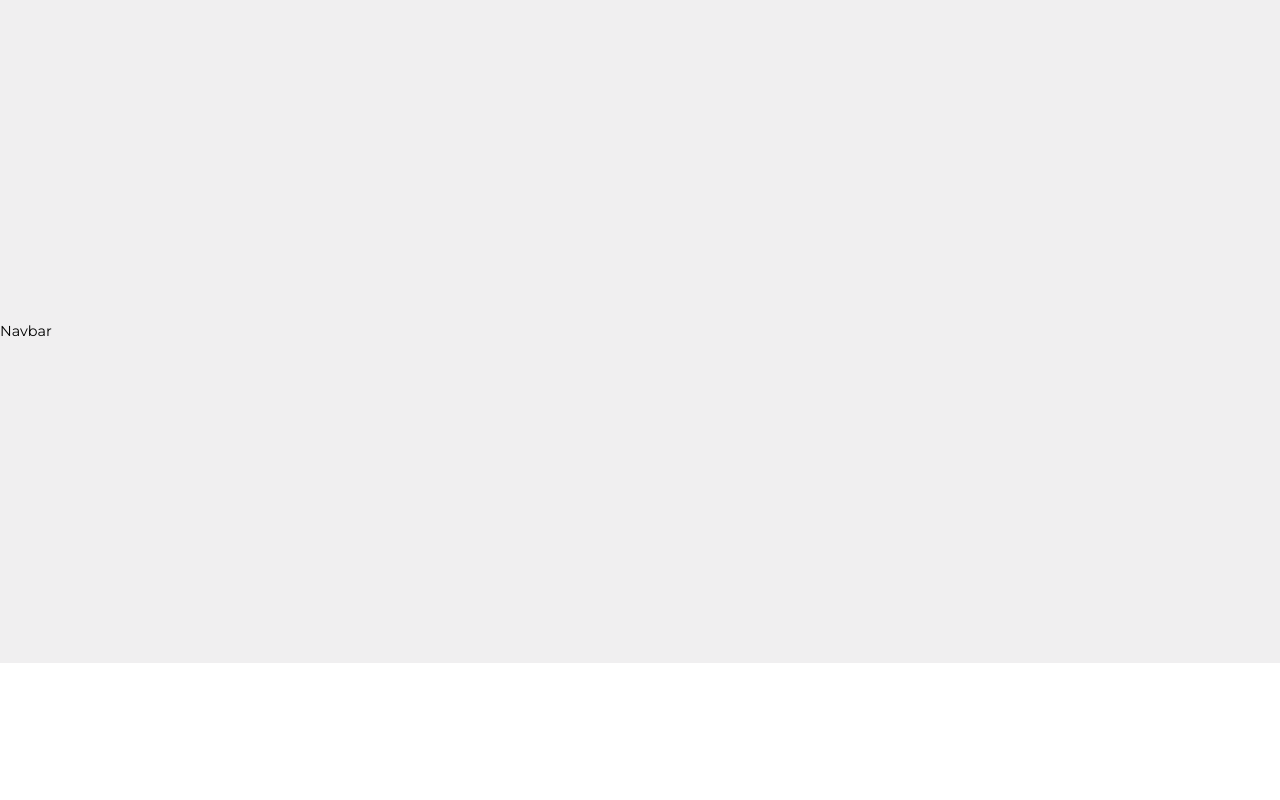
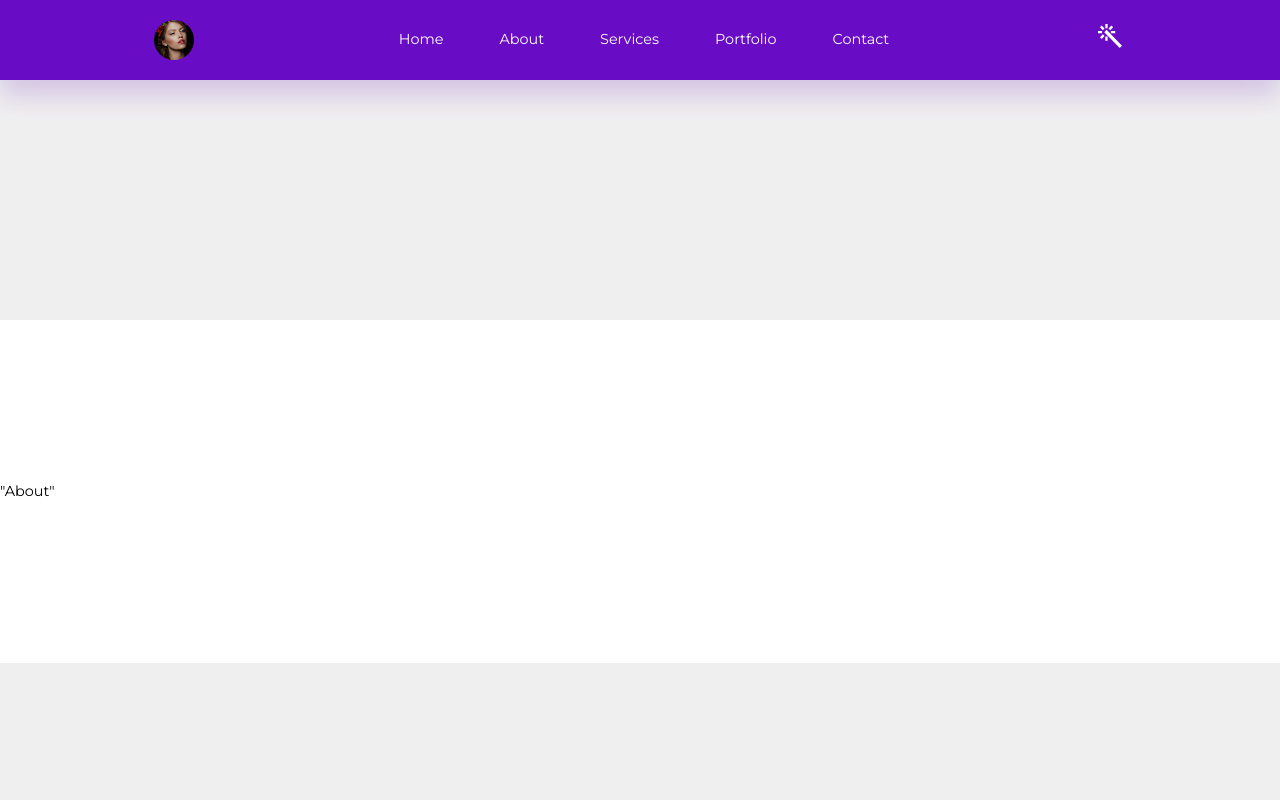
Before and after one commit to leandrodalbo/portfolio-app, a React (Vite) app: page / in a window 1280 px wide. Shown: the top 800 px of the page. Built offline with nearby package versions, Linux system fonts and the light colour scheme.

Commit message:
Navigation bar done

```diff
--- a/index.html
+++ b/index.html
@@ -7,7 +7,7 @@
       href="https://fonts.googleapis.com/css2?family=Montserrat:wght@300;400;500;600;700&display=swap"
       rel="stylesheet"
     />
-    <title>BugFree</title>
+    <title>NotJustADev</title>
   </head>
   <body>
     <div id="root"></div>
--- a/package.json
+++ b/package.json
@@ -11,7 +11,8 @@
   },
   "dependencies": {
     "react": "^18.3.1",
-    "react-dom": "^18.3.1"
+    "react-dom": "^18.3.1",
+    "react-icons": "^5.3.0"
   },
   "devDependencies": {
     "@eslint/js": "^9.13.0",
--- a/src/components/App.tsx
+++ b/src/components/App.tsx
@@ -8,7 +8,7 @@ import Portfolio from "../sections/portfolio/Portfolio";
 import Services from "../sections/services/Services";
 import Testimonials from "../sections/testimonials/Testimonials";
 
-function BugFree() {
+function App() {
   return (
     <main>
       <Header />
@@ -24,4 +24,4 @@ function BugFree() {
   );
 }
 
-export default BugFree;
+export default App;
--- /dev/null
+++ b/src/components/navbar/Navbar.tsx
@@ -0,0 +1,30 @@
+import "./navbar.css";
+
+import logo from "../../assets/logo.jpg";
+import { navdata } from "../../data/data";
+
+import { IoMdColorWand } from "react-icons/io";
+
+export const Navbar = () => {
+  return (
+    <nav>
+      <div className="container navcontainer">
+        <a href="index.html" className="navlogo">
+          <img src={logo} alt="logo-img" />
+        </a>
+
+        <ul className="navmenu">
+          {navdata.map((it) => (
+            <li key={it.id}>
+              <a href={it.link}>{it.title}</a>
+            </li>
+          ))}
+        </ul>
+
+        <button id="themeicon">
+          <IoMdColorWand />
+        </button>
+      </div>
+    </nav>
+  );
+};
--- /dev/null
+++ b/src/components/navbar/navbar.css
@@ -0,0 +1,44 @@
+nav {
+  width: 100vw;
+  height: 5rem;
+  display: grid;
+  place-items: center;
+  background: var(--color-primary);
+  position: fixed;
+  top: 0;
+  left: 0;
+  z-index: 9;
+  box-shadow: 0 1rem 1.5rem hsla(var(--primary-hue), 68%, 42%, 20%);
+  transition: var(--transition);
+}
+
+.navcontainer {
+  display: flex;
+  justify-content: space-between;
+  align-items: center;
+}
+
+.navlogo {
+  width: 2.5rem;
+  border-radius: 50%;
+  overflow: hidden;
+}
+
+.navmenu {
+  display: flex;
+  gap: 3.5rem;
+}
+
+#themeicon {
+  background: transparent;
+  color: white;
+  font-size: 2rem;
+  cursor: pointer;
+}
+
+/* HIDE NAV MENU ON TABLETS AND PHONES */
+@media screen and (max-width: 1024px) {
+  .navmenu {
+    display: none;
+  }
+}
--- /dev/null
+++ b/src/data/data.ts
@@ -0,0 +1,33 @@
+export interface NavItem {
+  id: number;
+  link: string;
+  title: string;
+}
+
+export const navdata: NavItem[] = [
+  {
+    id: 0,
+    link: "#",
+    title: "Home",
+  },
+  {
+    id: 1,
+    link: "#about",
+    title: "About",
+  },
+  {
+    id: 2,
+    link: "#services",
+    title: "Services",
+  },
+  {
+    id: 3,
+    link: "#portfolio",
+    title: "Portfolio",
+  },
+  {
+    id: 4,
+    link: "#contact",
+    title: "Contact",
+  },
+];
--- a/src/index.css
+++ b/src/index.css
@@ -43,7 +43,7 @@ body {
   --transition: all 500ms ease;
 }
 
-.centered-container {
+.container {
   width: var(--container-width-lg);
   margin-inline: auto;
   max-width: 1920px;
--- a/src/main.tsx
+++ b/src/main.tsx
@@ -1,10 +1,10 @@
 import { StrictMode } from "react";
 import { createRoot } from "react-dom/client";
 import "./index.css";
-import BugFree from "./components/App";
+import App from "./components/App";
 
 createRoot(document.getElementById("root")!).render(
   <StrictMode>
-    <BugFree />
+    <App />
   </StrictMode>
 );
--- a/src/sections/header/Header.tsx
+++ b/src/sections/header/Header.tsx
@@ -1,4 +1,4 @@
-import { Navbar } from "../navbar/Navbar";
+import { Navbar } from "../../components/navbar/Navbar";
 import "./Header.css";
 
 const Header = () => {
--- a/src/sections/navbar/Navbar.tsx
+++ /dev/null
@@ -1,5 +0,0 @@
-import "./Navbar.css";
-
-export const Navbar = () => {
-  return <section id="navbar">Navbar</section>;
-};
```
Also changed, not shown: src/sections/navbar/Navbar.css (deleted), 1 other file (tests, documents, lock files or other folders).
